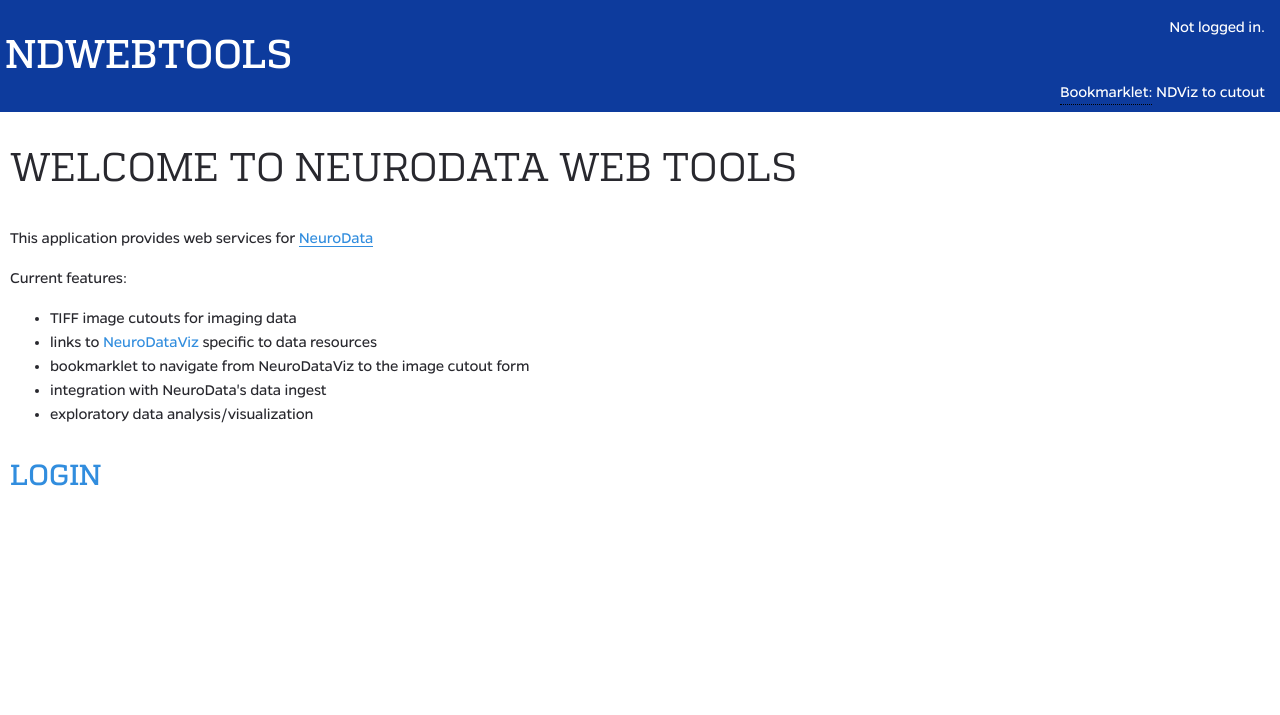
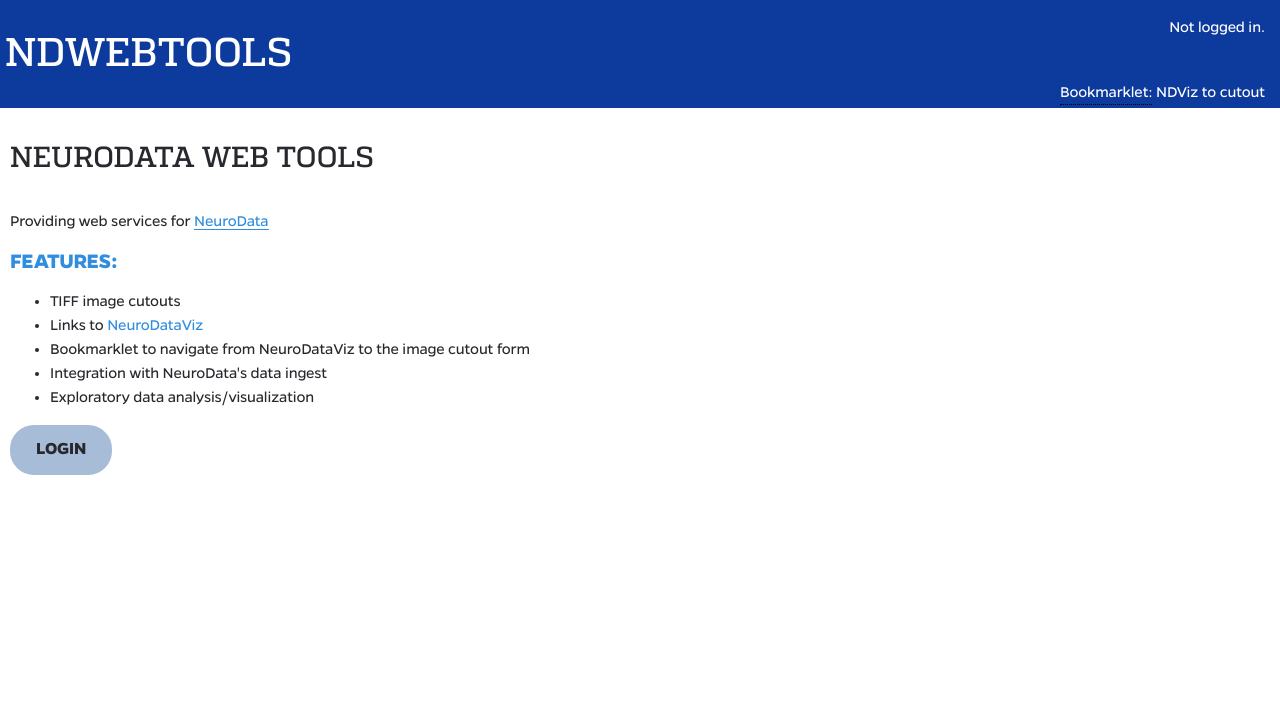
Before and after one commit to neurodata-nomads/ndwebtools, a Django app: page / in a window 1280 px wide. Shown: the top 715 px of the page. Run offline with Django 3.2, Linux system fonts and the light colour scheme; parts of the project's set-up code (start-up, migrations or seed data) failed here and were passed over.

Commit message:
updates to templates
wrap <a> tags tighter

logout link is a button

```diff
--- a/synaptogram/static/css/default.css
+++ b/synaptogram/static/css/default.css
@@ -4,14 +4,6 @@
     right: 15px;
     color: #ffffff;
     text-align: right;
-}
-
-#username a,
-#username a:visited {
-    color: #ffffff;
-    background-color: #318dde;
-    border-radius: 5px;
-    padding: 2px;
 }
 
 #bookmarklet {
@@ -344,12 +336,12 @@ h6 {
 
 h1 {
     font-size: 80px;
-    line-height: 1.2;
+    line-height: 1.1;
 }
 
 h2 {
     font-size: 40px;
-    line-height: 1.2;
+    line-height: 1.1;
 }
 
 h3 {
@@ -358,7 +350,7 @@ h3 {
 
 h4 {
     font-size: 22px;
-    line-height: 1.2;
+    line-height: 1.1;
     color: #318dde;
     margin: 0;
 }
--- a/synaptogram/templates/synaptogram/coll_list.html
+++ b/synaptogram/templates/synaptogram/coll_list.html
@@ -2,11 +2,11 @@
 {% block content %}
 
 <p>
-←
+↑
 <a href="/">Index</a>
 </p>
 
-<h2>Collection list</h2>
+<h3>Collection list</h3>
 
 <ul>
 {% for coll in collections %}
--- a/synaptogram/templates/synaptogram/index.html
+++ b/synaptogram/templates/synaptogram/index.html
@@ -1,30 +1,27 @@
 {% extends 'synaptogram/base.html' %}
 {% block content %}
 
-<h2>Welcome to NeuroData web tools</h2>
+<h3>NeuroData web tools</h3>
 
 <p>
-This application provides web services for <a href="https://neurodata.io" target="_blank">NeuroData</a>
+Providing web services for <a href="https://neurodata.io" target="_blank">NeuroData</a>
 </p>
 
-<p>Current features:
+<h4>Features:</h4>
     <ul>
-        <li>TIFF image cutouts for imaging data</li>
-        <li>links to <a href="https://viz.boss.neurodata.io/" target="_blank">NeuroDataViz</a> specific to data resources</li>
-        <li>bookmarklet to navigate from NeuroDataViz to the image cutout form</li>
-        <li>integration with NeuroData's data ingest</li>
-        <li>exploratory data analysis/visualization</li>
+        <li>TIFF image cutouts</li>
+        <li>Links to <a href="https://viz.boss.neurodata.io/" target="_blank">NeuroDataViz</a></li>
+        <li>Bookmarklet to navigate from NeuroDataViz to the image cutout form</li>
+        <li>Integration with NeuroData's data ingest</li>
+        <li>Exploratory data analysis/visualization</li>
     </ul>
-</p>
 
-<h3>
-<a href="{% url 'synaptogram:coll_list' %}">
+<a class="button" href="{% url 'synaptogram:coll_list' %}">
     {% if user.is_authenticated %}
         List collections
     {% else %}
         Login
     {% endif %}
 </a>
-</h3>
 
 {% endblock %}
--- a/synaptogram/templates/synaptogram/logout_link.html
+++ b/synaptogram/templates/synaptogram/logout_link.html
@@ -1,7 +1,7 @@
 <div id="username">
     {% if user.is_authenticated %}
         {{username}}
-        <a href="/openid/logout">Logout</a>
+        <a class='button' href="/openid/logout">Logout</a>
     {% else %}
         Not logged in.
     {% endif %}
--- a/synaptogram/templates/synaptogram/ndviz_url_list.html
+++ b/synaptogram/templates/synaptogram/ndviz_url_list.html
@@ -5,7 +5,9 @@
 <script type="text/javascript" src="{% static 'ndviz_zoomfactor.js' %}">
 </script>
 
-<h2>Neurodata Viz URLs</h2>
+{% include 'synaptogram/back_to_form.html' %}
+
+<h3>Neurodata Viz URLs</h3>
 
 {% for z,cu in channel_ndviz_list %}
 <ul>
@@ -23,6 +25,4 @@
 </ul>
 {% endfor %}
 
-{% include 'synaptogram/back_to_form.html' %}
-
 {% endblock %}
```
Also changed, not shown: synaptogram/templates/synaptogram/back_to_form.html (+10 -3 lines), synaptogram/templates/synaptogram/channel_detail.html (+12 -1 lines), synaptogram/templates/synaptogram/cutout.html (+7 -6 lines), synaptogram/templates/synaptogram/exp_list.html (+3 -4 lines), synaptogram/templates/synaptogram/tiff_url_list.html (+9 -7 lines).
